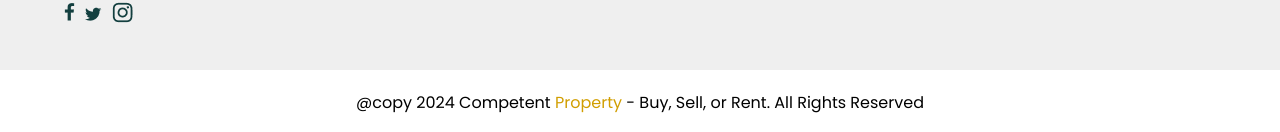
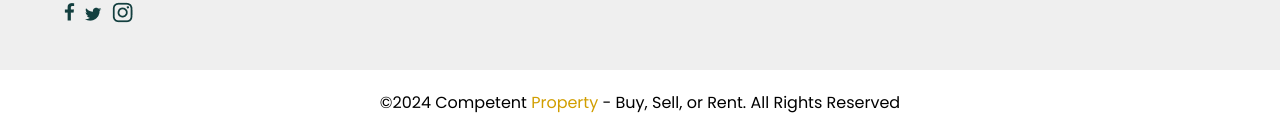
Before and after one commit to Real-World-Estate/real-estate-frontend, a React (Create React App) app: page / in a window 1280 px wide. Shown: the part 10625-10757 px from the top of the page. Built offline with nearby package versions, Linux system fonts and the light colour scheme.

Commit message:
Added the @copy in the footer corectly

```diff
--- a/src/components/Footer.jsx
+++ b/src/components/Footer.jsx
@@ -7,7 +7,9 @@ function Footer() {
 		<footer className="footer mg-top-lg">
 			<div className="footer-container">
 				<div className="footer-about item">
-					<h3>About Real <span>Estate</span> Competent <span>Property</span> </h3>
+					<h3>
+						About Real <span>Estate</span> Competent <span>Property</span>{' '}
+					</h3>
 					<span className="text">
 						Lorem ipsum dolor sit amet consectetur, adipisicing elit. Illo
 						corrupti culpa quas quisquam, optio architecto ipsa qui quae minima
@@ -55,8 +57,8 @@ function Footer() {
 				</div>
 			</div>
 			<div className="sign">
-				@copy 2024 Competent <span>Property</span> - Buy, Sell, or Rent. All Rights
-				Reserved
+				&copy;2024 Competent <span>Property</span> - Buy, Sell, or Rent. All
+				Rights Reserved
 			</div>
 		</footer>
 	);
```
